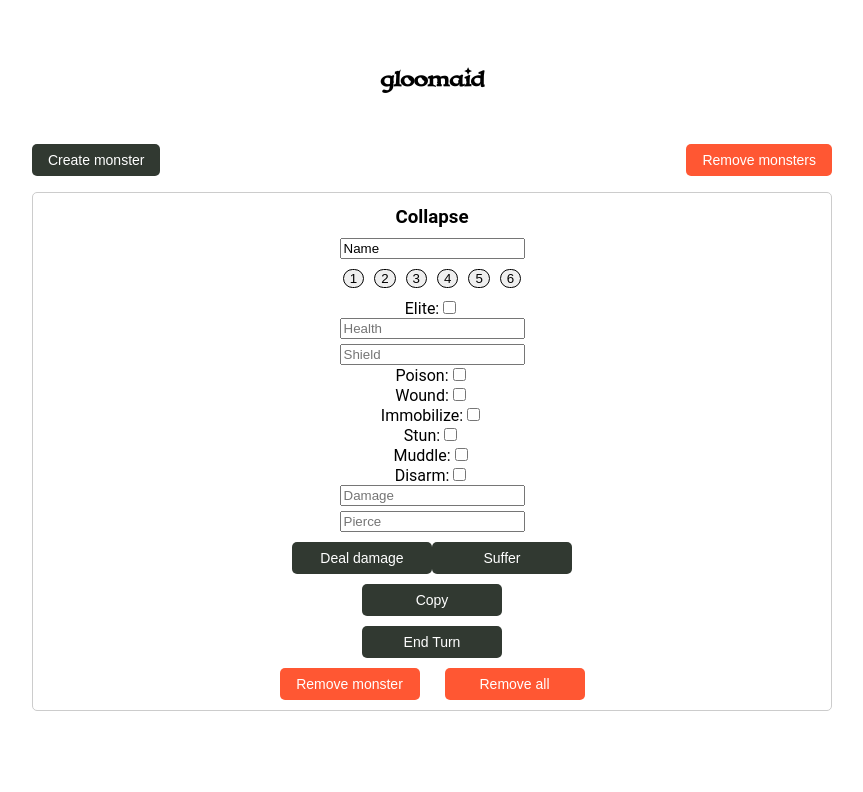
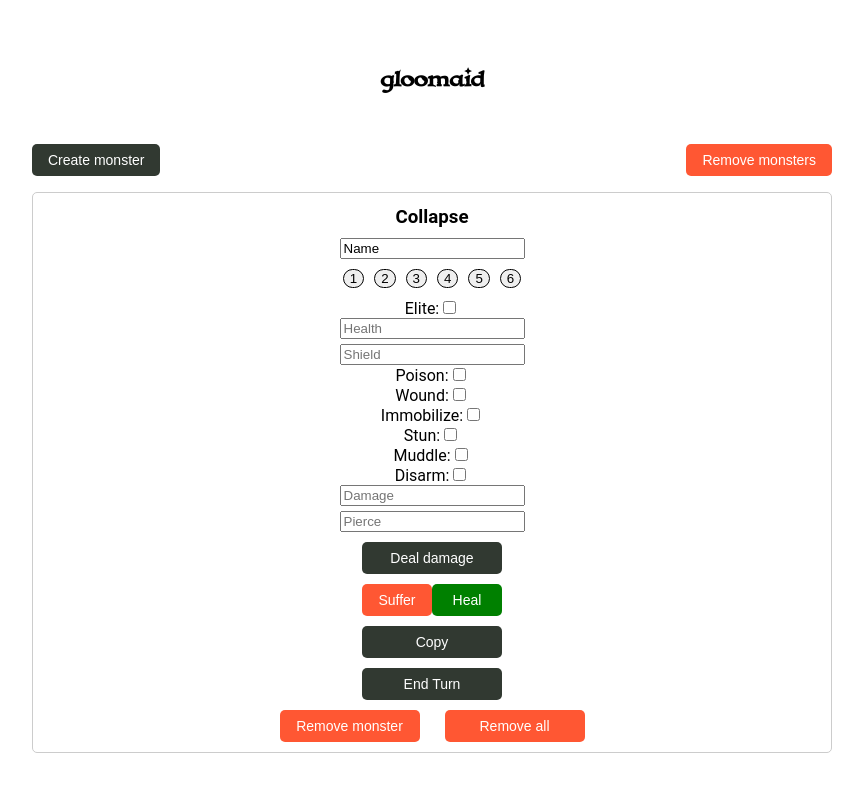
Before and after one commit to ViktorSjoblom/gloomaid, a Vue app: page / in a window 1280 px wide. Both pictures are taken after a click on the button "Create monster". Shown: the top 792 px of the page, without its empty margins (208-1071 px from the left). Built offline with nearby package versions, Linux system fonts and the light colour scheme.

Commit message:
Fixed heal

```diff
--- a/src/components/MonsterCard.vue
+++ b/src/components/MonsterCard.vue
@@ -62,7 +62,10 @@
           <input v-model="pierceAmount" type="number" min="0" placeholder="Pierce" />
         </div>
         <button class="button-style" @click="dealDamage">Deal damage</button>
-        <button class="button-style" @click="suffer">Suffer</button>
+       <div>
+        <button class="button-style suffer" @click="suffer">Suffer</button>
+        <button class="button-style heal" @click="heal">Heal</button>
+       </div>
         <div style="display:flex;flex-direction:column;align-items:center;">
           <button class="button-style copy" @click="copyMonster">Copy</button>
           <button class="button-style end-turn" @click="endTurn">End Turn</button>
@@ -169,11 +172,33 @@ export default {
 },
     suffer() {
       const damage = parseInt(this.damageAmount);
+      if (!isNaN(damage)) {
       for (let i = 0; i < this.copies.length; i++) {
         this.copies[i].hp -= damage;
       }
+      this.damageAmount = '';
+    }
 
     },
+    heal() {
+      const heal = parseInt(this.damageAmount);
+   for (const copy of this.copies) {
+    if (copy.poison || copy.wound) {
+      copy.poison = false;
+      copy.wound = false;
+    } else {
+      if (!isNaN(heal)) {
+
+        copy.hp += heal;
+
+    }
+
+    }
+    this.damageAmount = '';
+    }
+    },
+
+
 
     addNumberToName(num) {
       const existingNumber = this.activeMonster.name.match(/\d+/); // Extract existing number from the name
@@ -281,6 +306,15 @@ export default {
   width: 140px;
 }
 
+.suffer{
+  background-color: rgb(255, 87, 51);
+  max-width: 70px;
+}
+.heal{
+  background-color: green;
+  max-width: 70px;
+}
+
 .remove {
   background-color: rgb(255, 87, 51);
 }
```
Also changed, not shown: CommitMessage.txt.
